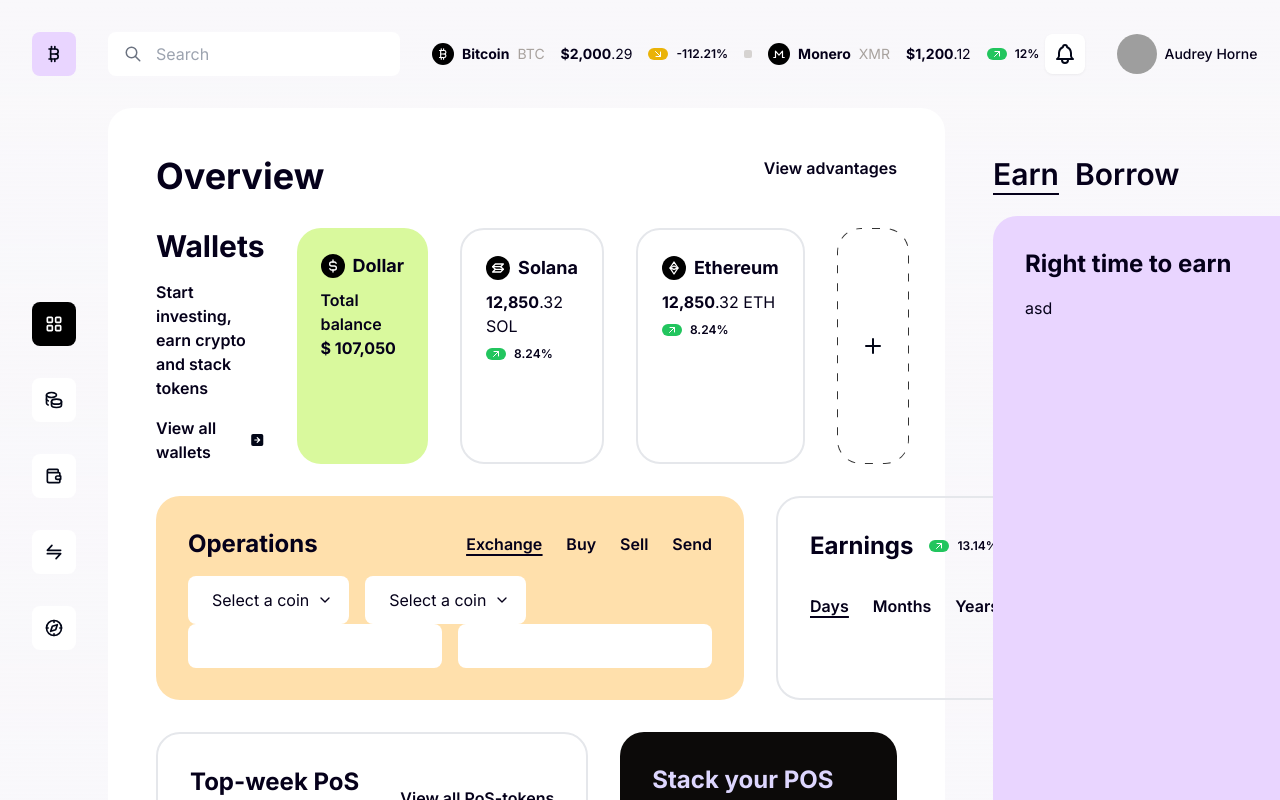
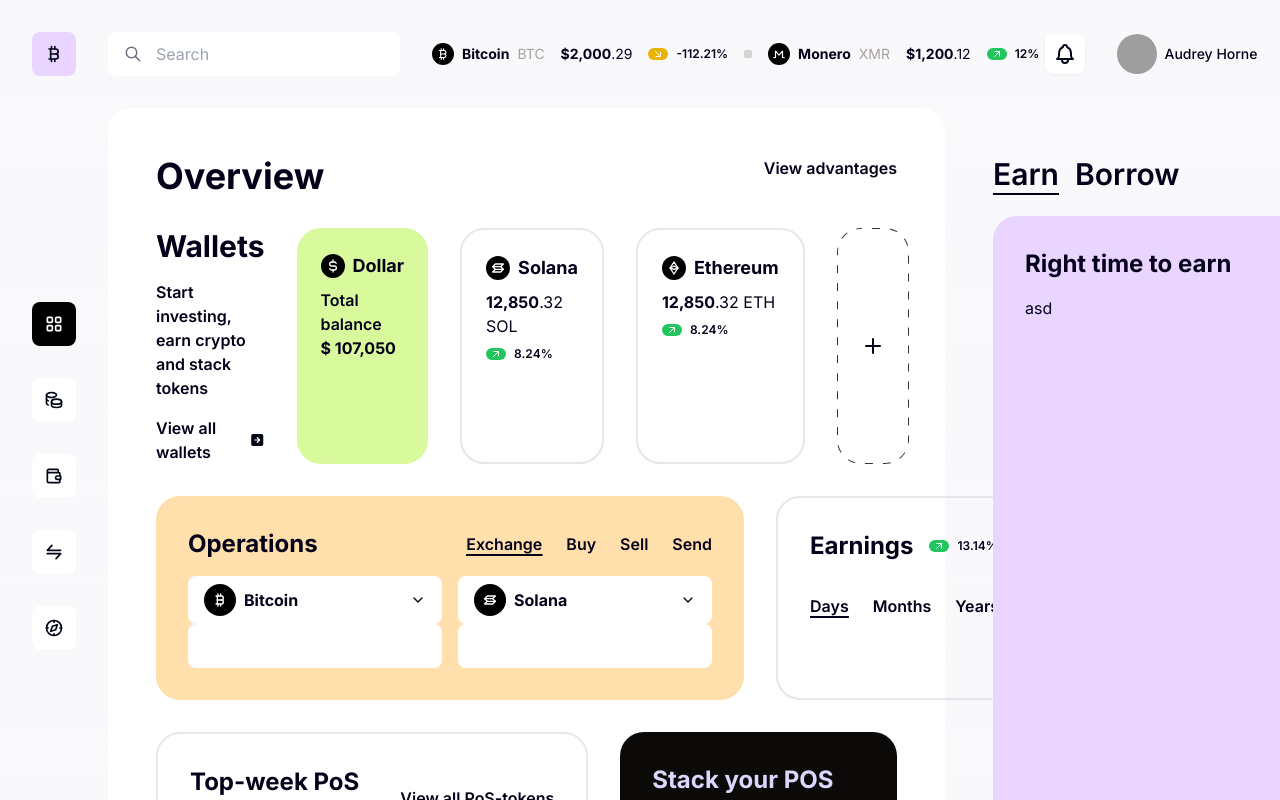
Before and after one commit to luisCislaghi/crypto-tailwind, a Next.js app: page /dashboard in a window 1280 px wide. Shown: the top 800 px of the page. Built offline with nearby package versions, Linux system fonts and the light colour scheme; grey boxes are pictures that could not be loaded.

Commit message:
add select classNames prop

```diff
--- a/src/app/dashboard/page.tsx
+++ b/src/app/dashboard/page.tsx
@@ -43,8 +43,8 @@ const Dashboard: React.FC = ({}) => {
             }
           >
             <div className="flex flex-nowrap gap-4">
-              <Select.Coins />
-              <Select.Coins />
+              <Select.Coins defaultValue="Bitcoin" classNames="w-full" />
+              <Select.Coins defaultValue="Solana" classNames="w-full" />
             </div>
             <div className="flex flex-nowrap gap-4">
               <Input />
--- a/src/components/select/default.tsx
+++ b/src/components/select/default.tsx
@@ -6,16 +6,20 @@ import React, { FC } from "react";
 import Option from "./option";
 import { OptionProps, OptionGroupProps, SelectProps } from "./types";
 import PlaceHolder from "./placeholder";
+import clsx from "clsx";
 
 const Select: FC<SelectProps> = React.forwardRef<
   HTMLButtonElement,
   SelectProps
->(({ options, placeholder, ...props }, forwardedRef) => (
+>(({ options, placeholder, classNames, ...props }, forwardedRef) => (
   <>
     <RS.Root {...props}>
       <RS.Trigger
         ref={forwardedRef}
-        className="flex items-center  justify-between rounded-lg bg-white p-2 px-4  leading-none"
+        className={clsx(
+          "flex items-center  justify-between rounded-lg bg-white p-2 px-4  leading-none",
+          classNames,
+        )}
       >
         <RS.Value placeholder={<PlaceHolder>{placeholder}</PlaceHolder>} />
         <RS.Icon className="SelectIcon">
--- a/src/components/select/types.ts
+++ b/src/components/select/types.ts
@@ -23,4 +23,5 @@ export type OptionType = OptionGroupProps | OptionProps;
 export type SelectProps = RS.SelectProps &
   Pick<RS.SelectValueProps, "placeholder"> & {
     options?: OptionType[];
+    classNames?: string;
   };
```
